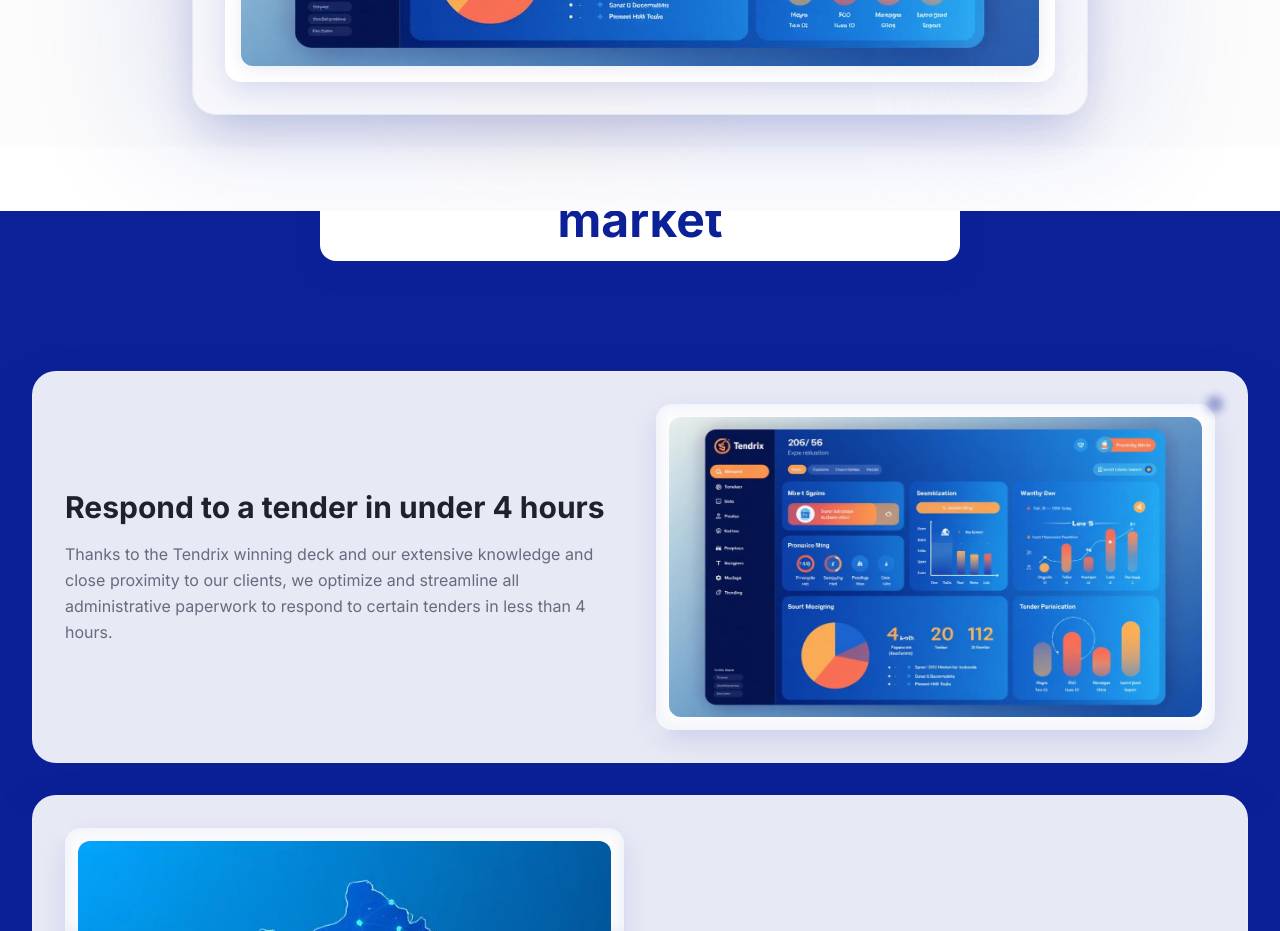
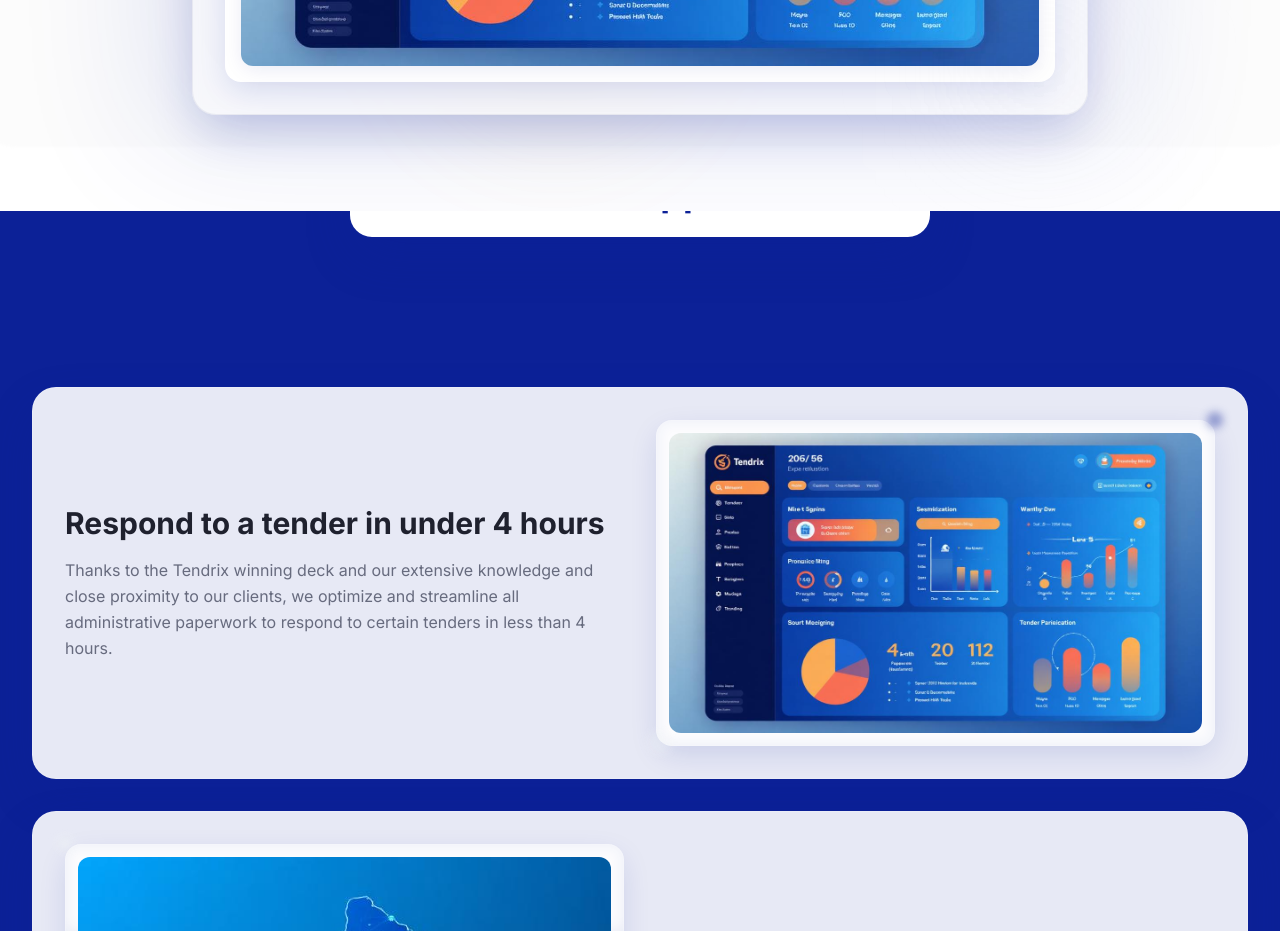
Before and after one commit to juliendetendrix/tendrix-tender-simplify, a React (Vite) app: page / in a window 1280 px wide. Shown: the part 920-1851 px from the top of the page. Built offline with nearby package versions, Linux system fonts and the light colour scheme; the HTML template or start-up script is replaced by a standard one.

Commit message:
Fix text integration issue

```diff
--- a/src/components/HowItWorks.tsx
+++ b/src/components/HowItWorks.tsx
@@ -6,15 +6,15 @@ const HowItWorks = () => {
   return (
     <section id="how-it-works" className="section-padding bg-primary relative overflow-hidden">
       {/* Floating Title - positioned to straddle sections */}
-      <div className="absolute -top-20 left-1/2 transform -translate-x-1/2 z-20">
-        <div className="text-center">
-          <h2 className="text-3xl lg:text-5xl font-bold text-primary mb-6 px-8 py-4 bg-white border border-white/20 rounded-2xl shadow-medium">
+      <div className="absolute -top-16 left-0 right-0 z-30 flex justify-center">
+        <div className="bg-card border-2 border-primary rounded-3xl px-12 py-6 shadow-strong mx-4">
+          <h2 className="text-2xl lg:text-4xl font-bold text-primary text-center whitespace-nowrap">
             Unlock an untapped market
           </h2>
         </div>
       </div>
 
-      <div className="container-max relative z-10 pt-16">{/* Added padding-top to account for floating title */}
+      <div className="container-max relative z-10 pt-20">{/* Increased padding-top */}
 
         {/* First Block: Respond to tenders under 4 hours */}
         <div className="bg-card/90 backdrop-blur border border-white/20 rounded-3xl p-8 shadow-strong mb-8">
```
